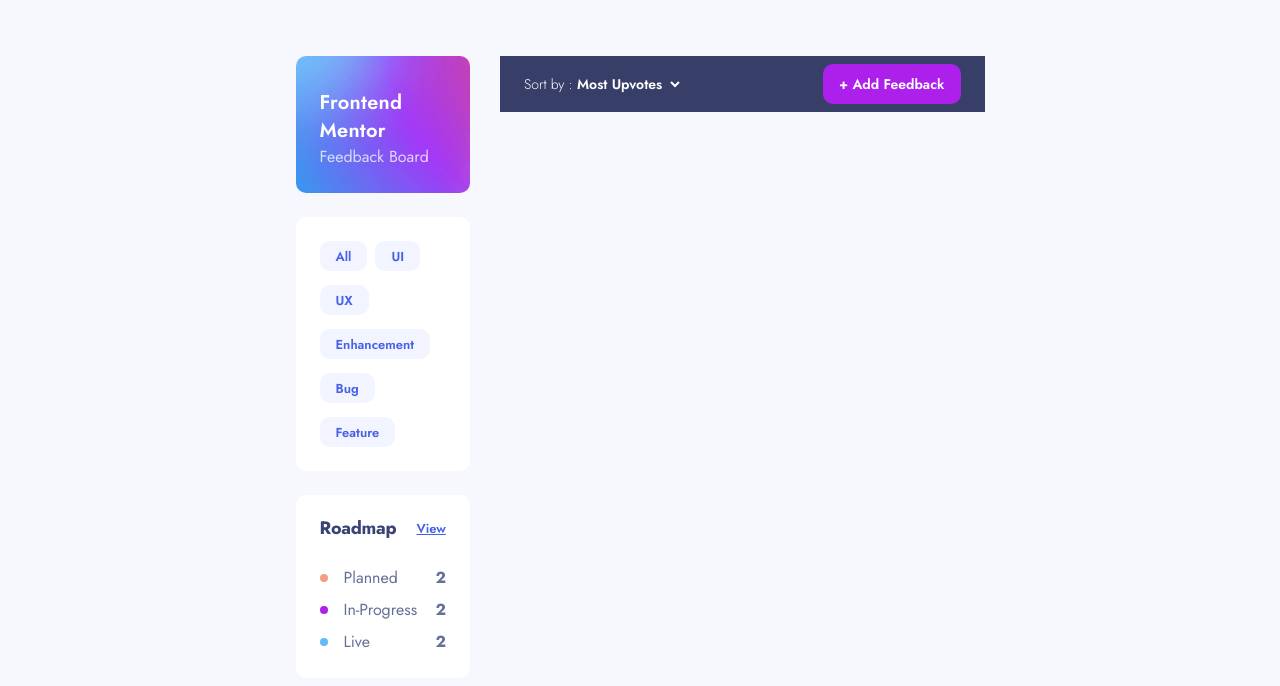
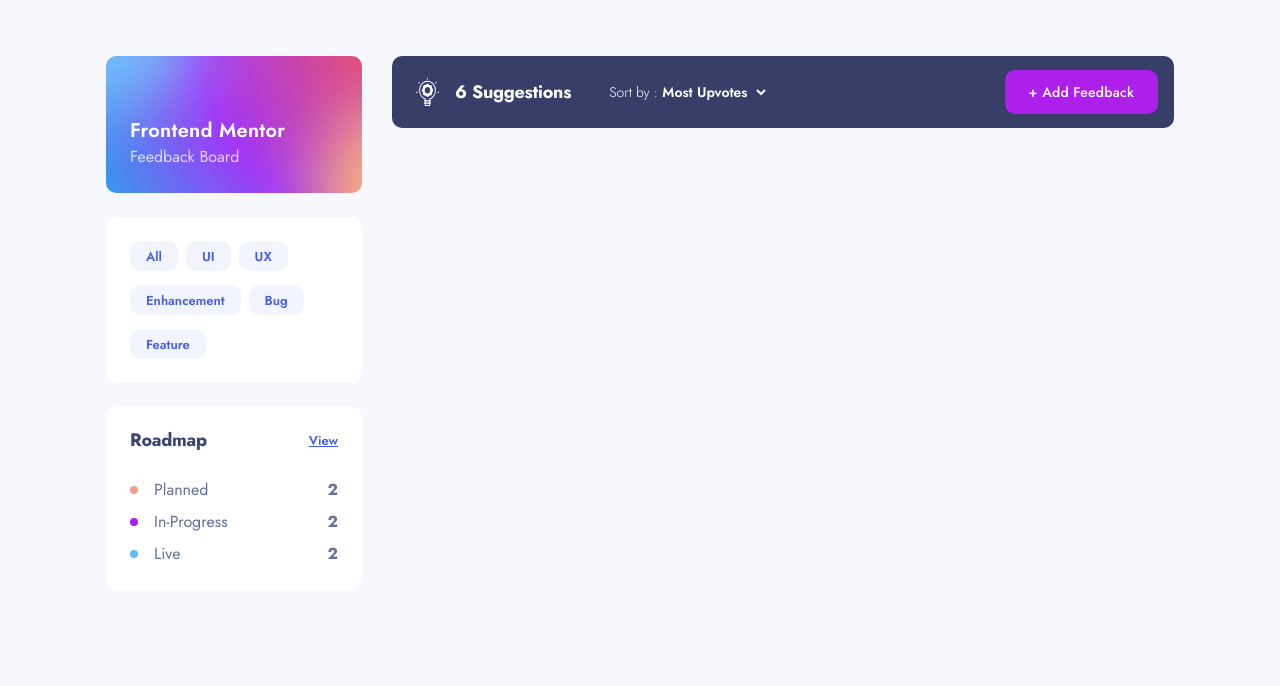
Before and after one commit to AgneBalc/product-feedback-app, a Next.js app: page / in a window 1280 px wide. Shown: the top 686 px of the page. Built offline with nearby package versions, Linux system fonts and the light colour scheme.

Commit message:
styles for suggestions Header added for tabl et and desktop layouts

```diff
--- a/app/(suggestions)/_components/ActionsBar.tsx
+++ /dev/null
@@ -1,15 +0,0 @@
-import Button from "@/components/ui/Button";
-import SortByButton from "./SortByButton";
-
-const ActionsBar = () => {
-  return (
-    <header className="bg-blueDark w-full h-14 flex items-center text-white px-6 justify-between relative">
-      <SortByButton />
-      <Button variant="purple" size="md" className="text-sm font-semibold">
-        + Add Feedback
-      </Button>
-    </header>
-  );
-};
-
-export default ActionsBar;
--- a/app/(suggestions)/_components/Filter.tsx
+++ b/app/(suggestions)/_components/Filter.tsx
@@ -7,7 +7,7 @@
 
 const Filter = ({ onCloseMenu }: FilterProps) => {
   return (
-    <div className="rounded-md bg-white p-6 flex gap-x-2 gap-y-3.5 flex-wrap lg:col-span-3">
+    <div className="rounded-md bg-white p-6 flex gap-x-2 gap-y-3.5 flex-wrap">
       {categories.map((categoty) => (
         <Button key={categoty} size="sm" variant="light" onClick={onCloseMenu}>
           <span className="text-body-3">{categoty}</span>
--- /dev/null
+++ b/app/(suggestions)/_components/Header.tsx
@@ -0,0 +1,29 @@
+import Button from "@/components/ui/Button";
+import SortByButton from "./SortByButton";
+import Image from "next/image";
+
+const Header = () => {
+  return (
+    <header className="bg-blueDark w-full h-14 sm:h-[72px] flex items-center text-white px-6 sm:pr-3 justify-between sm:justify-start sm:gap-[38px] relative sm:rounded-md">
+      <div className="sm:flex gap-4 hidden">
+        <Image
+          src="/suggestions/icon-suggestions.svg"
+          alt="Bulb icon"
+          width={23}
+          height={24}
+        />
+        <h3>6 Suggestions</h3>
+      </div>
+      <SortByButton />
+      <Button
+        variant="purple"
+        size="md"
+        className="sm:absolute sm:right-3 lg:right-4"
+      >
+        <h4>+ Add Feedback</h4>
+      </Button>
+    </header>
+  );
+};
+
+export default Header;
--- a/app/(suggestions)/_components/Navbar.tsx
+++ b/app/(suggestions)/_components/Navbar.tsx
@@ -5,10 +5,10 @@
 
 const Navbar = () => {
   return (
-    <nav className="relative lg:w-64 w-full sm:grid h-[72px] sm:h-auto sm:grid-cols-3 sm:gap-[10px] lg:gap-6 lg:grid-flow-row z-50">
+    <nav className="lg:fixed w-full sm:max-w-[689px] lg:w-64 sm:grid h-[72px] sm:h-auto sm:grid-cols-3 sm:gap-[10px] lg:gap-6 lg:flex lg:flex-col z-50 lg:mr-[30px] relative">
       <Logo />
       <MobileSidebar />
-      <div className="sm:grid sm:grid-cols-2 sm:col-span-2 sm:gap-[10px] hidden lg:gap-6 lg:col-span-3 lg:grid-flow-row">
+      <div className="sm:grid sm:grid-cols-2 sm:col-span-2 sm:gap-[10px] hidden lg:gap-6 lg:flex lg:flex-col">
         <Filter />
         <RoadmapInfo />
       </div>
--- a/app/(suggestions)/_components/RoadmapInfo.tsx
+++ b/app/(suggestions)/_components/RoadmapInfo.tsx
@@ -9,7 +9,7 @@
 const RoadmapInfo = ({ onCloseMenu }: RoadmapInfoProps) => {
   const isDisabled = false;
   return (
-    <div className="bg-white rounded-md px-6 pb-6 pt-[19px] flex flex-col gap-6 lg:col-span-3">
+    <div className="bg-white rounded-md px-6 pb-6 pt-[19px] flex flex-col gap-6">
       <div className="flex justify-between items-center">
         <h3>Roadmap</h3>
         <Button
--- a/app/(suggestions)/_components/SortByButton.tsx
+++ b/app/(suggestions)/_components/SortByButton.tsx
@@ -11,7 +11,7 @@
   const [checked, setChecked] = useState("Most Upvotes");
 
   return (
-    <>
+    <div className="relative h-full flex items-center">
       <div className="text-sm flex gap-2 items-center">
         <Button
           onClick={() => setIsSortOpen((prev) => !prev)}
@@ -44,11 +44,15 @@
         )}
       </div>
       {isSortOpen && (
-        <Dropdown classes="top-14 rounded-md w-64 mt-4 shadow-3xl bg-white divide-y divide-[#e1e3ea]">
+        <Dropdown classes="top-14 sm:top-[72px] rounded-md w-64 mt-4 shadow-3xl bg-white divide-y divide-[#e1e3ea]">
           {sortItems.map((item) => {
             return (
               <div
-                onClick={() => setChecked(item)}
+                key={item}
+                onClick={() => {
+                  setChecked(item);
+                  setIsSortOpen(false);
+                }}
                 className="text-gray text-base w-full text-left px-6 py-3 cursor-pointer hover:text-purple flex items-center justify-between"
               >
                 <span>{item}</span>
@@ -65,7 +69,7 @@
           })}
         </Dropdown>
       )}
-    </>
+    </div>
   );
 };
 
--- a/app/(suggestions)/layout.tsx
+++ b/app/(suggestions)/layout.tsx
@@ -2,9 +2,9 @@
 
 const SuggestionsLayout = ({ children }: { children: React.ReactNode }) => {
   return (
-    <main className="sm:max-w-[689px] mx-auto sm:pt-14 sm:pb-28 pb-14 lg:flex lg:gap-[30px]">
+    <main className="min-w-[375px] sm:max-w-[689px] lg:max-w-[1100px] mx-auto sm:pt-14 sm:pb-28 sm:px-4 pb-14 relative">
       <Navbar />
-      {children}
+      <div className="sm:mt-10 lg:mt-0 lg:ml-[286px]">{children}</div>
     </main>
   );
 };
--- a/app/(suggestions)/page.tsx
+++ b/app/(suggestions)/page.tsx
@@ -1,9 +1,9 @@
-import ActionsBar from "./_components/ActionsBar";
+import Header from "./_components/Header";
 
 const SuggestionsPage = () => {
   return (
     <>
-      <ActionsBar />
+      <Header />
     </>
   );
 };
--- a/app/globals.css
+++ b/app/globals.css
@@ -24,6 +24,6 @@
   }
 
   h4 {
-    @apply text-sm font-bold -tracking-[.194px];
+    @apply text-[13px] sm:text-sm font-medium tracking-[.194px];
   }
 }
--- a/components/ui/Button.tsx
+++ b/components/ui/Button.tsx
@@ -14,7 +14,7 @@
       },
       size: {
         sm: "h-[30px] px-4",
-        md: "rounded-md h-10 px-4",
+        md: "rounded-md h-10 px-4 sm:h-11 sm:px-6",
       },
     },
   }
--- a/tailwind.config.js
+++ b/tailwind.config.js
@@ -30,7 +30,6 @@
         md: "10px",
       },
       fontSize: {
-        // "body-1": "text-base",
         "body-2": ["15px", "22px"],
         "body-3": [
           "13px",
```
